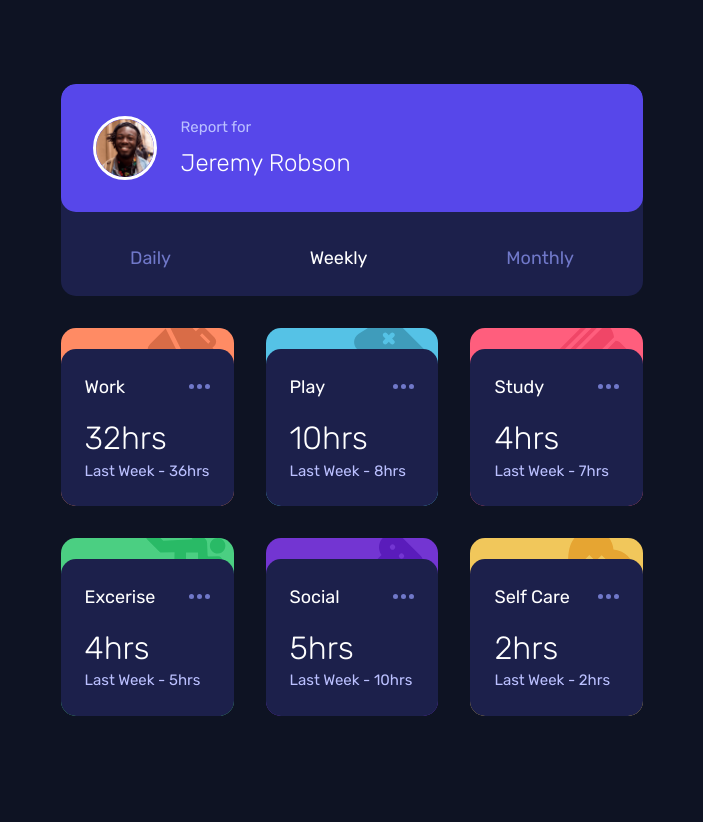
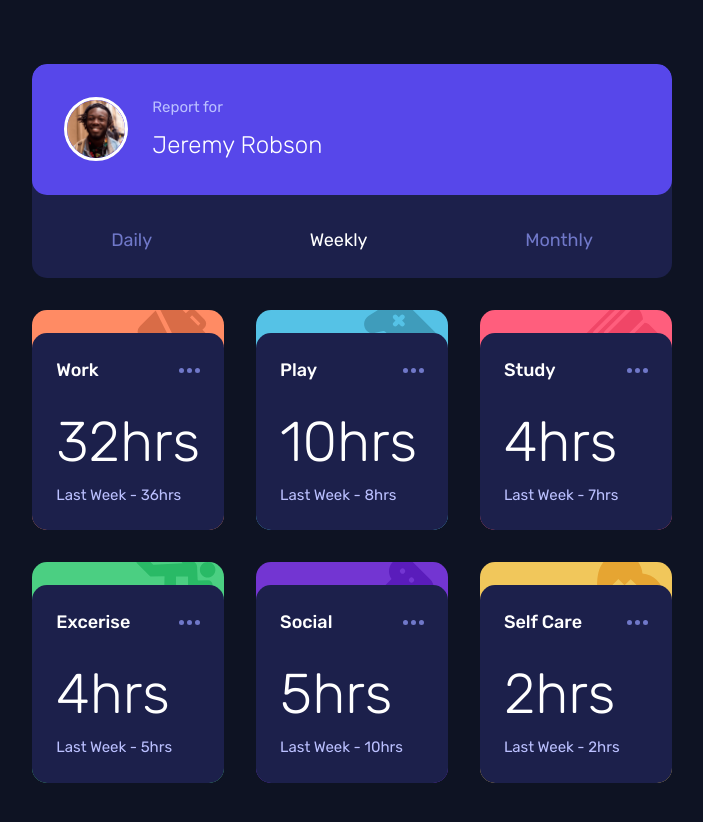
Before and after one commit to devmd1997/time-tracking-dashboard, a website: page src/index.html in a window 1280 px wide. Shown: the whole page, without its empty margins (288-991 px from the left). Before the commit the page ends 800 px from the top, so only its background shows below. Drawn offline with Linux system fonts and the light colour scheme.

Commit message:
styling fixes

```diff
--- a/src/index.html
+++ b/src/index.html
@@ -25,7 +25,7 @@
         <img class="h-[64px] w-[64px] object-cover border-3 border-white rounded-full" src="../images/image-jeremy.png" alt="Jeremy Robson" />
         <div class="text-content">
           <div class="text-preset-6 text-navy-200">Report for</div>
-          <div class="text-preset-4">Jeremy Robson</div>
+          <div class="text-preset-4 lg:text-preset-2">Jeremy Robson</div>
         </div>
       </div>
       <div class="footer">
@@ -39,13 +39,13 @@
       <div id="Work" class="card card-header bg-orange bg-[url('../images/icon-work.svg')] ">
         <div class="card-content">
           <div class="text-layout">
-            <div class="text-preset-5">Work</div>
+            <div class="text-preset-5-md">Work</div>
             <svg class="options-button" width="21" height="5" xmlns="http://www.w3.org/2000/svg">
               <path d="M2.5 0A2.5 2.5 0 1 1 2.5 5a2.5 2.5 0 0 1 0-5Zm8 0a2.5 2.5 0 1 1 0 5 2.5 2.5 0 0 1 0-5Zm8 0a2.5 2.5 0 1 1 0 5 2.5 2.5 0 0 1 0-5Z" fill="currentColor" fill-rule="evenodd"/>
             </svg>
           </div>
           <div class="text-layout-2">
-            <div class="text-preset-3">32hrs</div>
+            <div class="current-time">32hrs</div>
             <div class="text-preset-6 text-navy-200">Last Week - 36hrs</div>
           </div>
         </div>
@@ -54,13 +54,13 @@
       <div id="Play" class="card card-header bg-blue bg-[url('../images/icon-play.svg')] ">
         <div class="card-content">
           <div class="text-layout">
-            <div class="text-preset-5">Play</div>
+            <div class="text-preset-5-md">Play</div>
             <svg class="options-button" width="21" height="5" xmlns="http://www.w3.org/2000/svg">
               <path d="M2.5 0A2.5 2.5 0 1 1 2.5 5a2.5 2.5 0 0 1 0-5Zm8 0a2.5 2.5 0 1 1 0 5 2.5 2.5 0 0 1 0-5Zm8 0a2.5 2.5 0 1 1 0 5 2.5 2.5 0 0 1 0-5Z" fill="currentColor" fill-rule="evenodd"/>
             </svg>
           </div>
           <div class="text-layout-2">
-            <div class="text-preset-3">32hrs</div>
+            <div class="current-time">32hrs</div>
             <div class="text-preset-6 text-navy-200">Last Week - 36hrs</div>
           </div>
         </div>
@@ -69,13 +69,13 @@
       <div id="Study" class="card card-header bg-pink bg-[url('../images/icon-study.svg')] ">
         <div class="card-content">
           <div class="text-layout">
-            <div class="text-preset-5">Study</div>
+            <div class="text-preset-5-md">Study</div>
             <svg class="options-button" width="21" height="5" xmlns="http://www.w3.org/2000/svg">
               <path d="M2.5 0A2.5 2.5 0 1 1 2.5 5a2.5 2.5 0 0 1 0-5Zm8 0a2.5 2.5 0 1 1 0 5 2.5 2.5 0 0 1 0-5Zm8 0a2.5 2.5 0 1 1 0 5 2.5 2.5 0 0 1 0-5Z" fill="currentColor" fill-rule="evenodd"/>
             </svg>
           </div>
           <div class="text-layout-2">
-            <div class="text-preset-3">32hrs</div>
+            <div class="current-time">32hrs</div>
             <div class="text-preset-6 text-navy-200">Last Week - 36hrs</div>
           </div>
         </div>
@@ -84,13 +84,13 @@
       <div id="Exercise" class="card card-header bg-green bg-[url('../images/icon-exercise.svg')] ">
         <div class="card-content">
           <div class="text-layout">
-            <div class="text-preset-5">Excerise</div>
+            <div class="text-preset-5-md">Excerise</div>
             <svg class="options-button" width="21" height="5" xmlns="http://www.w3.org/2000/svg">
               <path d="M2.5 0A2.5 2.5 0 1 1 2.5 5a2.5 2.5 0 0 1 0-5Zm8 0a2.5 2.5 0 1 1 0 5 2.5 2.5 0 0 1 0-5Zm8 0a2.5 2.5 0 1 1 0 5 2.5 2.5 0 0 1 0-5Z" fill="currentColor" fill-rule="evenodd"/>
             </svg>
           </div>
           <div class="text-layout-2">
-            <div class="text-preset-3">32hrs</div>
+            <div class="current-time">32hrs</div>
             <div class="text-preset-6 text-navy-200">Last Week - 36hrs</div>
           </div>
         </div>
@@ -99,13 +99,13 @@
       <div id="Social" class="card card-header bg-purple-700 bg-[url('../images/icon-social.svg')] ">
         <div class="card-content">
           <div class="text-layout">
-            <div class="text-preset-5">Social</div>
+            <div class="text-preset-5-md">Social</div>
             <svg class="options-button" width="21" height="5" xmlns="http://www.w3.org/2000/svg">
               <path d="M2.5 0A2.5 2.5 0 1 1 2.5 5a2.5 2.5 0 0 1 0-5Zm8 0a2.5 2.5 0 1 1 0 5 2.5 2.5 0 0 1 0-5Zm8 0a2.5 2.5 0 1 1 0 5 2.5 2.5 0 0 1 0-5Z" fill="currentColor" fill-rule="evenodd"/>
             </svg>
           </div>
           <div class="text-layout-2">
-            <div class="text-preset-3">32hrs</div>
+            <div class="current-time">32hrs</div>
             <div class="text-preset-6 text-navy-200">Last Week - 36hrs</div>
           </div>
         </div>
@@ -114,13 +114,13 @@
       <div id="Self Care" class="card card-header bg-yellow bg-[url('../images/icon-self-care.svg')] ">
         <div class="card-content">
           <div class="text-layout">
-            <div class="text-preset-5">Self Care</div>
+            <div class="text-preset-5-md">Self Care</div>
             <svg class="options-button" width="21" height="5" xmlns="http://www.w3.org/2000/svg">
               <path d="M2.5 0A2.5 2.5 0 1 1 2.5 5a2.5 2.5 0 0 1 0-5Zm8 0a2.5 2.5 0 1 1 0 5 2.5 2.5 0 0 1 0-5Zm8 0a2.5 2.5 0 1 1 0 5 2.5 2.5 0 0 1 0-5Z" fill="currentColor" fill-rule="evenodd"/>
             </svg>
           </div>
           <div class="text-layout-2">
-            <div class="text-preset-3">32hrs</div>
+            <div class="current-time">32hrs</div>
             <div class="text-preset-6 text-navy-200">Last Week - 36hrs</div>
           </div>
         </div>
--- a/src/input.css
+++ b/src/input.css
@@ -67,34 +67,39 @@
 
 }
 
-@layer utilities {
-    .text-preset-1 {
-        @apply text-4xl font-light;
+@utility text-preset-1 {
+    font-size: var(--text-4xl);
+    font-weight: var(--font-weight-light);
 }
 
-    .text-preset-2 {
-        @apply text-3xl font-light;
+@utility text-preset-2 {
+    font-size: var(--text-3xl);
+    font-weight: var(--font-weight-light);
 }
 
-    .text-preset-3 {
-        @apply text-2xl font-light;
+@utility text-preset-3 {
+    font-size: var(--text-2xl);
+    font-weight: var(--font-weight-light);
 }
 
-    .text-preset-4 {
-        @apply text-xl font-light;
+@utility text-preset-4 {
+    font-size: var(--text-xl);
+    font-weight: var(--font-weight-light);
 }
 
-    .text-preset-5 {
-        @apply text-lg font-normal;
+@utility text-preset-5 {
+    font-size: var(--text-lg);
+    font-weight: var(--font-weight-normal);
 }
 
-    .text-preset-5-md {
-        @apply text-lg font-medium;
+@utility text-preset-5-md {
+    font-size: var(--text-lg);
+    font-weight: var(--font-weight-medium);
 }
 
-    .text-preset-6 {
-        @apply text-base font-normal;
-    }
+@utility text-preset-6 {
+    font-size: var(--text-base);
+    font-weight: var(--font-weight-normal);
 }
 
 @layer components {
@@ -106,7 +111,7 @@
         @apply flex flex-col gap-1 rounded-[15px] bg-navy-900 overflow-clip;
 
         .card-content {
-            @apply p-3 rounded-t-[15px] h-full md:flex md:flex-col md:gap-2 bg-navy-900 hover:bg-navy-800 mt-[12%];
+            @apply p-3 rounded-t-[15px] h-full md:flex md:flex-col md:gap-2 bg-navy-900 hover:bg-navy-800 mt-[12%] lg:mt-[18%];
         }
 
         .options-button {
@@ -119,10 +124,14 @@
 
         .text-layout-2 {
             @apply flex flex-row md:flex-col md:items-start justify-between items-center;
+
+            .current-time {
+                @apply text-preset-3 md:text-preset-1
+            }
         }
 
         .footer {
-            @apply flex flex-row lg:flex-col lg:items-start lg:justify-between lg:pl-4 lg:gap-2 justify-around items-center py-3;
+            @apply flex flex-row lg:flex-col lg:items-start lg:justify-between lg:pl-4 lg:py-2 lg:gap-2 justify-around items-center py-3;
 
             .footer-option {
                 @apply text-purple-500 hover:text-navy-200 cursor-pointer;
@@ -135,17 +144,13 @@
     }
 
     .profile-container {
-        @apply flex flex-row lg:flex-col lg:items-start items-center gap-3 p-4 rounded-[15px] bg-purple-600;
+        @apply flex flex-row lg:flex-col lg:items-start lg:h-[354px] items-center gap-3 p-4 rounded-[15px] bg-purple-600;
 
         .text-content {
             @apply flex flex-col gap-1;
         }
     }
 
-    .card-wrapper {
-        @apply relative;
-    }
-
     .card-header {
         @apply bg-no-repeat bg-[position:right_8px_top_-10px] bg-[length:auto];
     }
```
Also changed, not shown: src/output.css. Lines whose indentation alone changed are shown as unchanged.
